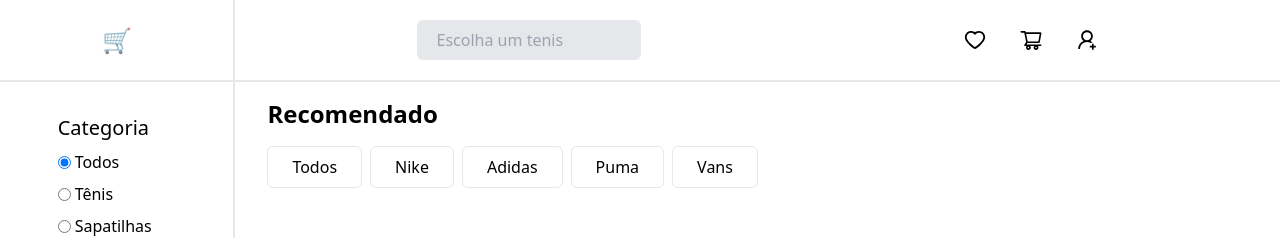
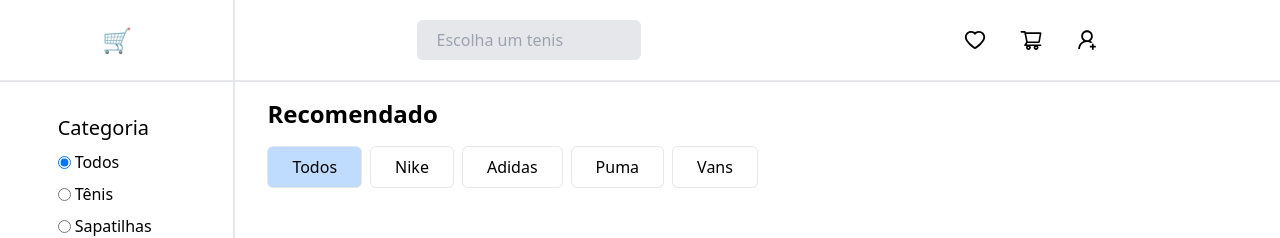
Before and after one commit to ezekuiel100/Ecommerce, a React (Vite) app: page / in a window 1280 px wide. Shown: the top 238 px of the page. Built offline with nearby package versions, Linux system fonts and the light colour scheme.

Commit message:
Refactoring

```diff
--- a/src/App.jsx
+++ b/src/App.jsx
@@ -1,4 +1,4 @@
-import { useEffect, useState } from "react";
+import { useState } from "react";
 
 import Nav from "./components/Nav";
 import Products from "./components/Products";
@@ -9,15 +9,12 @@
 function App() {
   const [category, setCategory] = useState("Todos");
   const [price, setPrice] = useState("Todos");
+  const [search, setSearch] = useState("");
+  const [company, setCompany] = useState("Todos");
 
-  const [search, setSearch] = useState("");
+  let filtered = data;
 
-  function filteredProducts() {
-    let filtered;
-
-    if (category === "Todos") {
-      filtered = data;
-    } else {
+  if (category !== "Todos") {
     filtered = data.filter((product) => product.category === category);
   }
 
@@ -31,7 +28,12 @@
     filtered = filtered.filter((product) => product.newPrice >= 150);
   }
 
-    return filtered;
+  if (search) {
+    filtered = data.filter((data) => data.title.toLowerCase().includes(search));
+  }
+
+  if (company != "Todos") {
+    filtered = data.filter((data) => data.company === company);
   }
 
   return (
@@ -42,12 +44,25 @@
           setPrice={setPrice}
           price={price}
           category={category}
+          setCompany={setCompany}
+          setSearch={setSearch}
         />
         <div className="w-full h-screen ">
-          <Nav setSearch={setSearch} search={search} />
+          <Nav
+            setSearch={setSearch}
+            search={search}
+            setCompany={setCompany}
+            setCategory={setCategory}
+            setPrice={setPrice}
+          />
           <div>
-            <Recommended />
-            <Products data={filteredProducts()} />
+            <Recommended
+              company={company}
+              setCompany={setCompany}
+              setCategory={setCategory}
+              setPrice={setPrice}
+            />
+            <Products data={filtered} />
           </div>
         </div>
       </div>
--- /dev/null
+++ b/src/components/Button.jsx
@@ -0,0 +1,14 @@
+function Button({ text, handleClick, active }) {
+  return (
+    <button
+      className={`py-2 px-6 border border-gray-2 mr-2 rounded-md ${
+        active === text ? "bg-blue-200" : ""
+      }`}
+      onClick={(e) => handleClick(e)}
+    >
+      {text}
+    </button>
+  );
+}
+
+export default Button;
--- a/src/components/Nav.jsx
+++ b/src/components/Nav.jsx
@@ -1,7 +1,14 @@
 import { AiOutlineHeart } from "react-icons/ai";
 import { AiOutlineShoppingCart, AiOutlineUserAdd } from "react-icons/ai";
 
-function Nav({ setSearch, search }) {
+function Nav({ setSearch, search, setCompany, setCategory, setPrice }) {
+  function handleChange(e) {
+    setSearch(e.target.value);
+    setCompany("Todos");
+    setCategory("Todos");
+    setPrice("Todos");
+  }
+
   return (
     <nav className="flex justify-around items-center p-5 border-b-2 border-gray-200">
       <input
@@ -9,7 +16,7 @@
         placeholder="Escolha um tenis"
         className="bg-gray-200 py-2 px-5 outline-none rounded-md w-56"
         value={search}
-        onChange={(e) => setSearch(e.target.value)}
+        onChange={(e) => handleChange(e)}
       ></input>
       <div className="flex gap-8">
         <a href="#">
--- a/src/components/Recommended.jsx
+++ b/src/components/Recommended.jsx
@@ -1,22 +1,22 @@
-function Recommended() {
+import Button from "./Button";
+
+function Recommended({ company, setCompany, setCategory, setPrice }) {
+  let active = company;
+
+  function handleClick(e) {
+    setCategory("Todos");
+    setPrice("Todos");
+    setCompany(e.target.textContent);
+  }
+
   return (
     <div className="mb-12 px-8">
       <h3 className="font-bold text-2xl my-4">Recomendado</h3>
-      <button className="py-2 px-6 border border-gray-2 mr-2 rounded-md">
-        Todos
-      </button>
-      <button className="py-2 px-6 border border-gray-2 mr-2 rounded-md">
-        Nike
-      </button>
-      <button className="py-2 px-6 border border-gray-2 mr-2 rounded-md">
-        Adidas
-      </button>
-      <button className="py-2 px-6 border border-gray-2 mr-2 rounded-md">
-        Puma
-      </button>
-      <button className="py-2 px-6 border border-gray-2 mr-2 rounded-md">
-        Vans
-      </button>
+      <Button text={"Todos"} handleClick={handleClick} active={active} />
+      <Button text={"Nike"} handleClick={handleClick} active={active} />
+      <Button text={"Adidas"} handleClick={handleClick} active={active} />
+      <Button text={"Puma"} handleClick={handleClick} active={active} />
+      <Button text={"Vans"} handleClick={handleClick} active={active} />
     </div>
   );
 }
--- a/src/components/Sidebar/Category.jsx
+++ b/src/components/Sidebar/Category.jsx
@@ -1,8 +1,10 @@
 import RadioInput from "../RadioInput";
 
-function Category({ setCategory, category }) {
+function Category({ setCategory, category, setCompany, setSearch }) {
   function handleCategory(e) {
     setCategory(e.target.id);
+    setCompany("Todos");
+    setSearch("");
   }
 
   return (
--- a/src/components/Sidebar/Price.jsx
+++ b/src/components/Sidebar/Price.jsx
@@ -1,8 +1,10 @@
 import RadioInput from "../RadioInput";
 
-function Price({ setPrice, price }) {
+function Price({ setPrice, price, setCompany, setSearch }) {
   function handlePrice(e) {
     setPrice(e.target.id);
+    setCompany("Todos");
+    setSearch("");
   }
   return (
     <div>
--- a/src/components/Sidebar/Sidebar.jsx
+++ b/src/components/Sidebar/Sidebar.jsx
@@ -1,15 +1,32 @@
 import Category from "./Category";
 import Price from "./Price";
 
-function Sidebar({ setCategory, setPrice, price, category }) {
+function Sidebar({
+  setCategory,
+  setPrice,
+  price,
+  category,
+  setCompany,
+  setSearch,
+}) {
   return (
     <div className="w-72 h-screen border-r-2 border-gray-200  ">
       <div className="flex p-6 border-b-2 border-gray ">
         <span className="text-2xl block mx-auto">🛒</span>
       </div>
       <div className="flex flex-col items-center ">
-        <Category setCategory={setCategory} category={category} />
-        <Price setPrice={setPrice} price={price} />
+        <Category
+          setCategory={setCategory}
+          category={category}
+          setCompany={setCompany}
+          setSearch={setSearch}
+        />
+        <Price
+          setPrice={setPrice}
+          price={price}
+          setCompany={setCompany}
+          setSearch={setSearch}
+        />
       </div>
     </div>
   );
```
Lines whose indentation alone changed are shown as unchanged.
